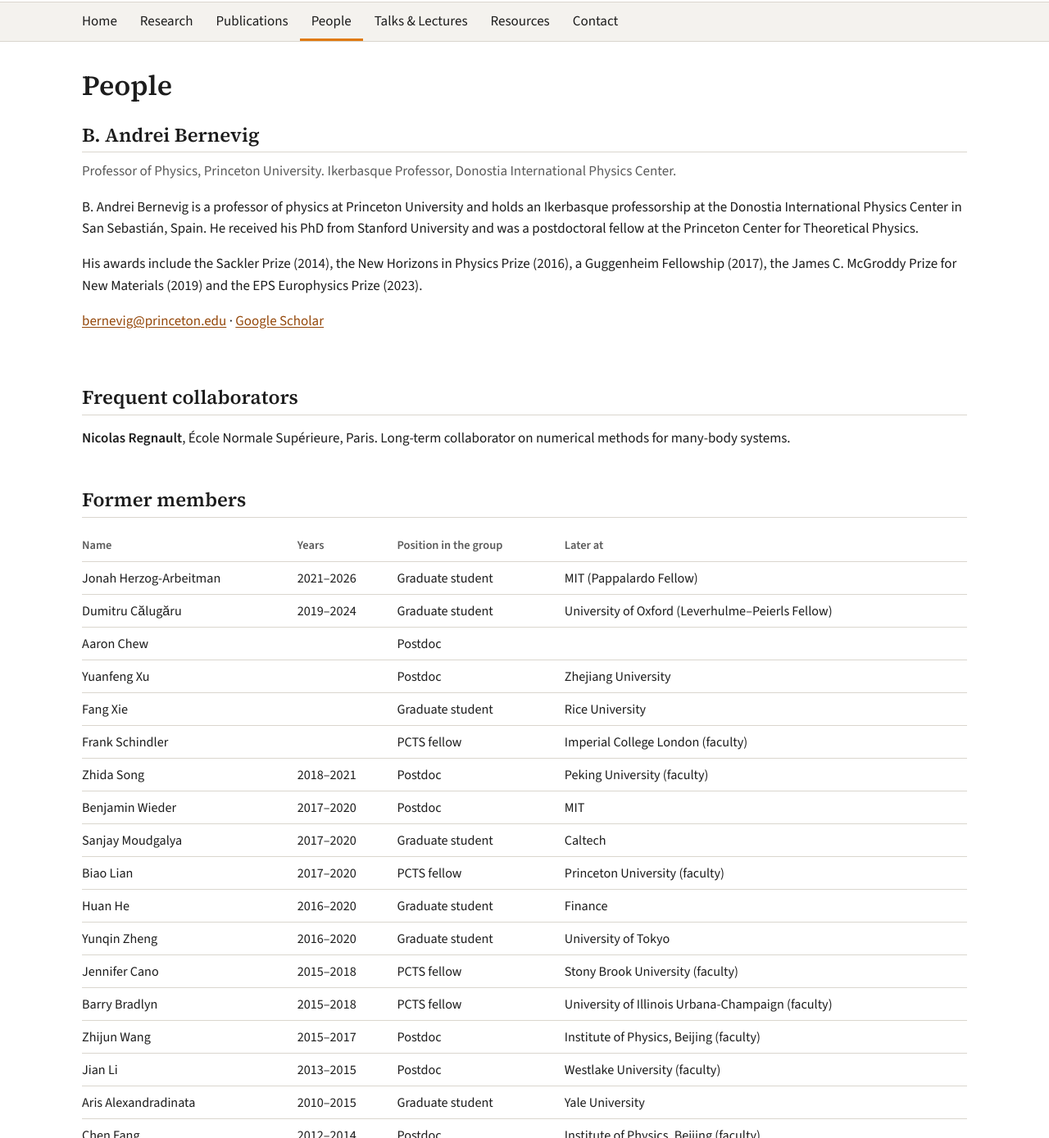
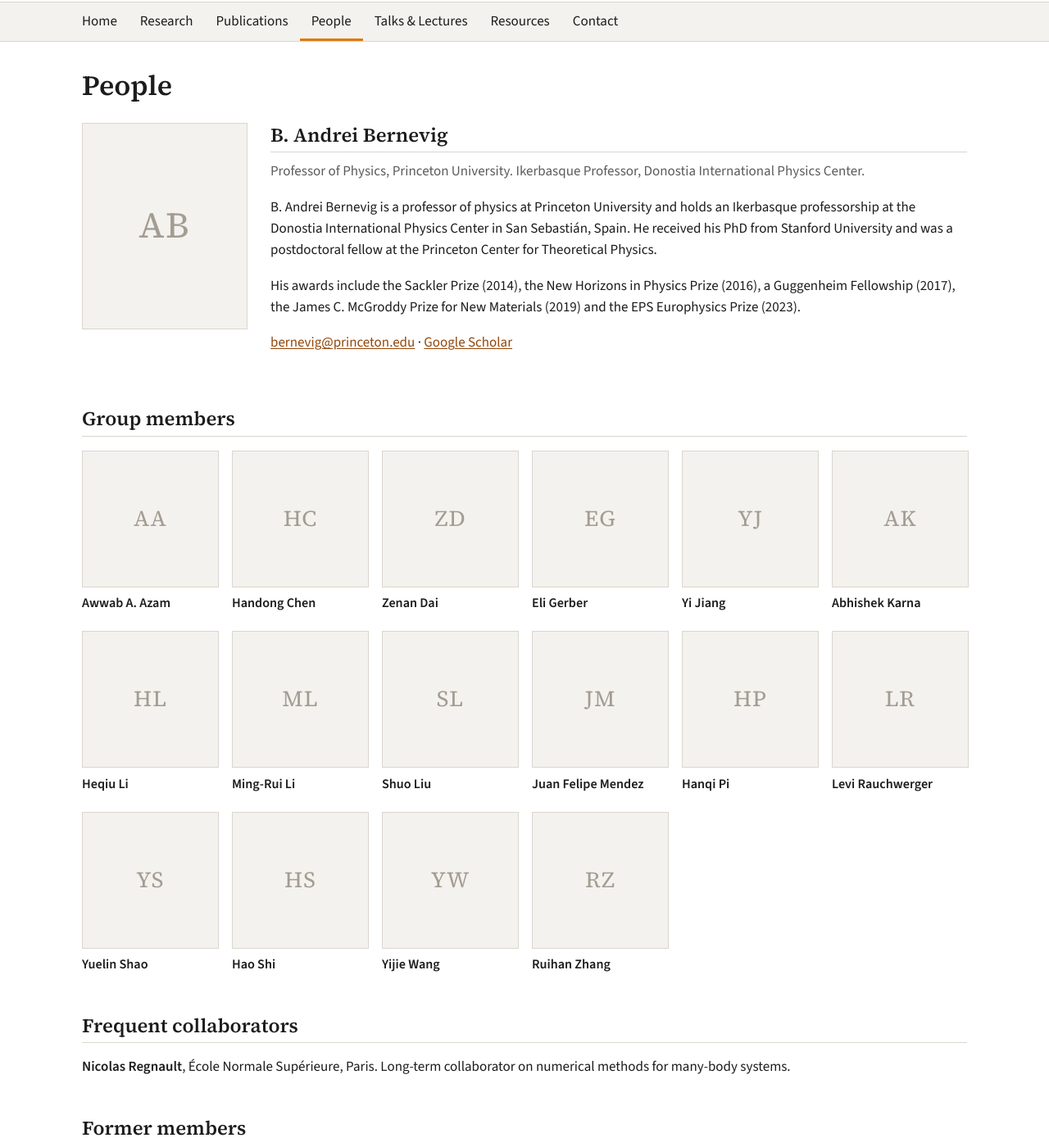
Before and after one commit to bernevig-group/bernevig-group.github.io, an Astro site: page /people in a window 1280 px wide. Shown: the part 165-1554 px from the top of the page at 82% size. Built offline with nearby package versions, Linux system fonts and the light colour scheme; Astro itself is replaced by a stand-in of ours.

Commit message:
People: current members with photo placeholders; ML research text

```diff
--- a/src/data/people.ts
+++ b/src/data/people.ts
@@ -1,5 +1,6 @@
 // People page. To add someone, copy a line and edit it. Photos go in public/people/
-// (e.g. photo: "people/jane-doe.jpg"); entries without a photo show the name only.
+// (e.g. photo: "people/jane-doe.jpg", square crop); entries without a photo show their initials.
+// Add a role (e.g. "Postdoc", "Graduate student") to show it under the name.
 
 export interface Member {
   name: string;
@@ -19,11 +20,27 @@ export const pi = {
   ],
 };
 
-// Current members, grouped by the heading they appear under.
+// Current members, grouped by the heading they appear under (alphabetical by surname).
+// Roles and photos to be collected from each member.
 export const members: Record<string, Member[]> = {
-  "Postdoctoral researchers": [],
-  "Graduate students": [],
-  "Undergraduate researchers": [],
+  "Group members": [
+    { name: "Awwab A. Azam", role: "" },
+    { name: "Handong Chen", role: "" },
+    { name: "Zenan Dai", role: "" },
+    { name: "Eli Gerber", role: "" },
+    { name: "Yi Jiang", role: "" },
+    { name: "Abhishek Karna", role: "" },
+    { name: "Heqiu Li", role: "" },
+    { name: "Ming-Rui Li", role: "" },
+    { name: "Shuo Liu", role: "" },
+    { name: "Juan Felipe Mendez", role: "" },
+    { name: "Hanqi Pi", role: "" },
+    { name: "Levi Rauchwerger", role: "" },
+    { name: "Yuelin Shao", role: "" },
+    { name: "Hao Shi", role: "" },
+    { name: "Yijie Wang", role: "" },
+    { name: "Ruihan Zhang", role: "" },
+  ],
 };
 
 export const collaborators: Member[] = [
--- a/src/data/research.ts
+++ b/src/data/research.ts
@@ -9,6 +9,7 @@ export interface Area {
   caption: string;
   text: string[];
   papers: PaperRef[];
+  papersNote?: string; // shown instead of the paper list when there are no papers yet
 }
 
 export const areas: Area[] = [
@@ -98,8 +99,9 @@ export const areas: Area[] = [
     figure: "figures/crystal_graph.png",
     caption: "A layered crystal drawn as a graph of atoms and bonds, the input format for graph neural networks.",
     text: [
-      "We train machine-learning models on first-principles calculations and experimental databases to predict properties of crystals, such as superconducting transition temperatures and magnetic order. The goal is to narrow the search for new quantum materials before costly calculations or synthesis.",
+      "We train machine-learning models on first-principles calculations and experimental databases to predict properties of crystals. Some models predict electronic and phonon densities of states and the electron-phonon coupling, and together they estimate a superconducting transition temperature from the crystal structure alone. Others classify magnetic order and predict Curie and Néel temperatures, recognize compounds that form with chemical disorder, or estimate melting points to guide synthesis. We also build generative models that propose new crystal structures. The goal is to narrow the search for new quantum materials before costly calculations or synthesis.",
     ],
     papers: [],
+    papersNote: "Publications coming soon.",
   },
 ];
--- a/src/pages/people.astro
+++ b/src/pages/people.astro
@@ -5,12 +5,19 @@ import { site } from "../data/site";
 import { u } from "../lib/url";
 
 const groups = Object.entries(members).filter(([, list]) => list.length > 0);
+// Until a photo is added, show a plain frame with the person's initials.
+const initials = (name: string) => {
+  const words = name.split(/\s+/).filter((w) => !/^[A-Z]\.$/.test(w)); // skip lone initials like "B."
+  return words[0][0] + (words.length > 1 ? words[words.length - 1][0] : "");
+};
 ---
 <Base title="People">
   <h1>People</h1>
 
-  <div class={pi.photo ? "pi" : "pi nophoto"}>
-    {pi.photo && <img src={u(pi.photo)} alt={pi.name} width="200" height="250" />}
+  <div class="pi">
+    {pi.photo
+      ? <img src={u(pi.photo)} alt={pi.name} width="200" height="250" />
+      : <div class="ph ph-pi" aria-hidden="true">{initials(pi.name)}</div>}
     <div>
       <h2 style="margin-top:0">{pi.name}</h2>
       <p class="role">{pi.title}</p>
@@ -27,9 +34,11 @@ const groups = Object.entries(members).filter(([, list]) => list.length > 0);
       <div class="grid-people">
         {list.map((m) => (
           <div class="person">
-            {m.photo && <img src={u(m.photo)} alt={m.name} loading="lazy" />}
+            {m.photo
+              ? <img src={u(m.photo)} alt={m.name} loading="lazy" />
+              : <div class="ph" aria-hidden="true">{initials(m.name)}</div>}
             <div class="n">{m.url ? <a href={m.url}>{m.name}</a> : m.name}</div>
-            <div class="r">{m.role}</div>
+            {m.role && <div class="r">{m.role}</div>}
             {m.note && <div class="r">{m.note}</div>}
           </div>
         ))}
--- a/src/pages/research.astro
+++ b/src/pages/research.astro
@@ -28,6 +28,7 @@ import { u } from "../lib/url";
             </ul>
           </>
         )}
+        {a.papersNote && <p class="note">{a.papersNote}</p>}
       </div>
     </section>
   ))}
--- a/src/styles/global.css
+++ b/src/styles/global.css
@@ -121,8 +121,15 @@ ul.refs { list-style: none; padding-left: 0; }
 .pi { display: grid; grid-template-columns: 200px 1fr; gap: 30px; align-items: start; }
 .pi.nophoto { grid-template-columns: 1fr; }
 .pi .role { color: var(--muted); margin-top: -0.4em; }
-.grid-people { display: grid; grid-template-columns: repeat(4, 1fr); gap: 24px; }
+.grid-people { display: grid; grid-template-columns: repeat(6, 1fr); gap: 22px 18px; }
+.person .n { font-size: 0.95rem; }
 .person img { aspect-ratio: 1; object-fit: cover; width: 100%; border: 1px solid var(--rule); }
+.ph {
+  aspect-ratio: 1; width: 100%; border: 1px solid var(--rule); background: var(--wash);
+  display: flex; align-items: center; justify-content: center;
+  font-family: var(--serif); font-size: 1.6rem; color: #a39d92; letter-spacing: 0.04em;
+}
+.ph-pi { aspect-ratio: 4 / 5; font-size: 2.6rem; }
 .person .n { font-weight: 600; margin-top: 0.4em; }
 .person .r { color: var(--muted); font-size: 0.9rem; }
 table.alumni { border-collapse: collapse; width: 100%; font-size: 0.95rem; }
@@ -157,7 +164,8 @@ address { font-style: normal; line-height: 1.5; }
 @media (max-width: 900px) {
   .area { grid-template-columns: 1fr; gap: 18px; }
   .area figure { max-width: 460px; }
-  .grid-people, .videos { grid-template-columns: repeat(2, 1fr); }
+  .videos { grid-template-columns: repeat(2, 1fr); }
+  .grid-people { grid-template-columns: repeat(3, 1fr); }
   .cards { grid-template-columns: repeat(2, 1fr); }
 }
 @media (max-width: 680px) {
```
